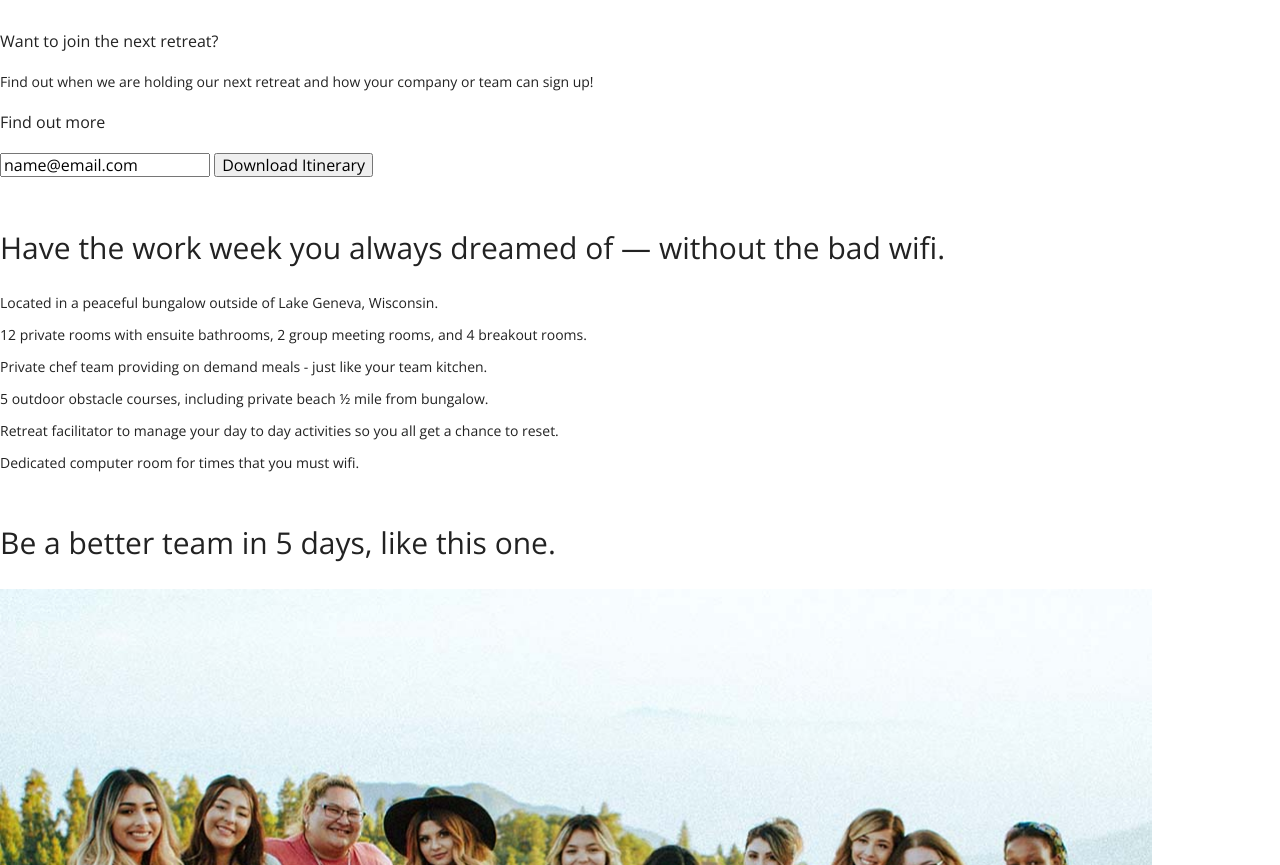
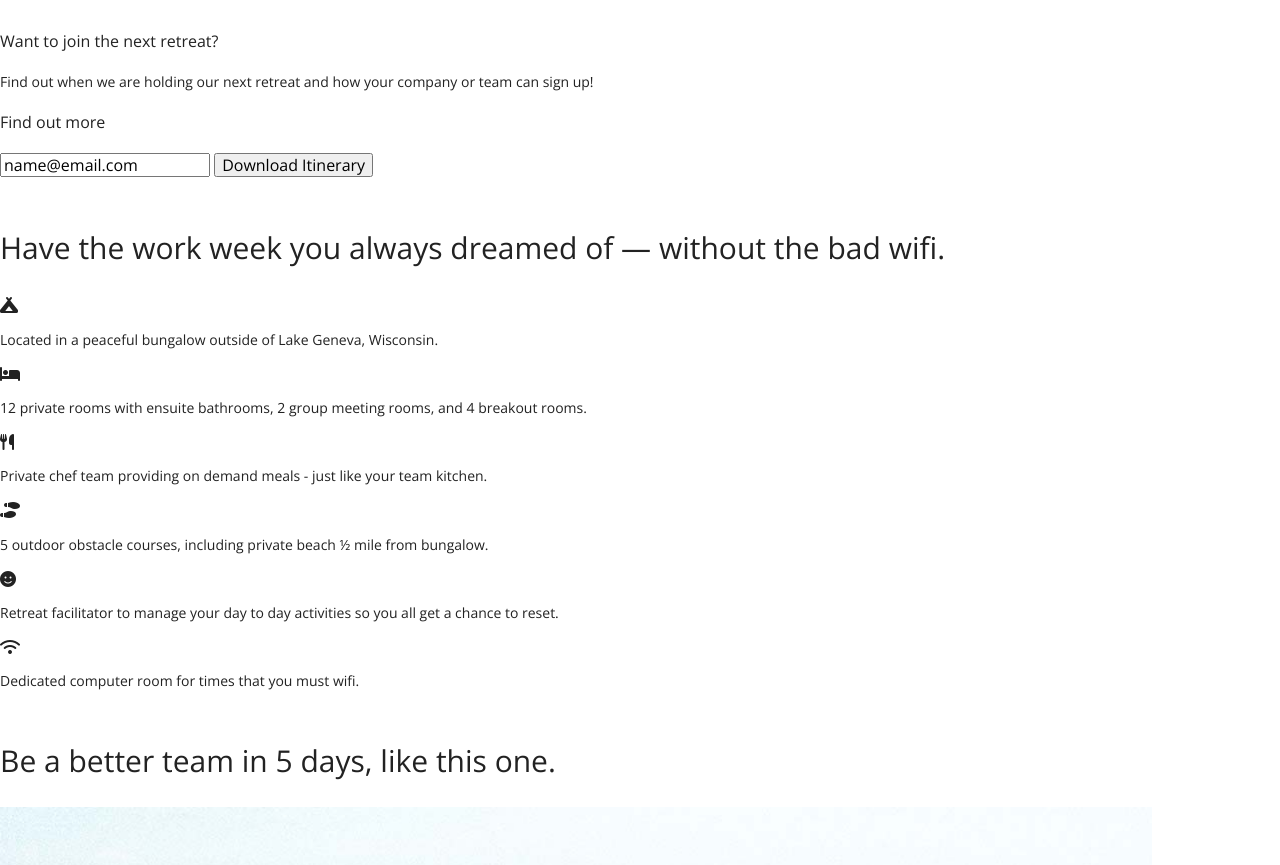
Before and after one commit to JusBar206/Unplugged-Retreat, a website built with Parcel: page index.html in a window 1280 px wide. Shown: the part 235-1100 px from the top of the page. Built offline with nearby package versions, Linux system fonts and the light colour scheme; files whose address does not match are found by name.

Commit message:
unplugged retreat

```diff
--- a/css/main.css
+++ b/css/main.css
@@ -314,6 +314,10 @@ input[type=button] {
      align-items: center;
      flex-flow: row wrap;
    }
+
+   .features i {
+  font-size: 3.75em;
+  margin-bottom: 40px;
 
    .features p {
      text-align: center;
--- a/index.html
+++ b/index.html
@@ -17,6 +17,7 @@
 
   <link rel="stylesheet" href="../css/normalize.css">
   <link rel="stylesheet" href="../css/main.css">
+  <script src="https://kit.fontawesome.com/636dc31b8a.js" crossorigin="anonymous"></script>
 
   <meta name="theme-color" content="#fafafa">
 
@@ -76,31 +77,37 @@
 
           <article>
             <p class="fontawesome-icon"></p>
+            <i class="fas fa-campground"></i>
             <p class="features-item-description">Located in a peaceful bungalow outside of Lake Geneva, Wisconsin.</P>
           </article>
 
           <article>
            <p class="fontawesome-icon"></p>
+           <i class="fas fa-bed"></i>
            <p class="features-item-description">12 private rooms with ensuite bathrooms, 2 group meeting rooms, and 4 breakout rooms.</P>
          </article>
 
          <article>
           <p class="fontawesome-icon"></p>
+          <i class="fas fa-utensils"></i>
           <p class="features-item-description">Private chef team providing on demand meals - just like your team kitchen.</P>
         </article>
 
         <article>
          <p class="fontawesome-icon"></p>
+         <i class="fas fa-shoe-prints"></i>
          <p class="features-item-description">5 outdoor obstacle courses, including private beach ½ mile from bungalow.</P>
        </article>
 
        <article>
         <p class="fontawesome-icon"></p>
+        <i class="fas fa-smile"></i>
         <p class="features-item-description">Retreat facilitator to manage your day to day activities so you all get a chance to reset.</P>
       </article>
 
       <article>
        <p class="fontawesome-icon"></p>
+       <i class="fas fa-wifi"></i>
        <p class="features-item-description">Dedicated computer room for times that you must wifi.</P>
      </article>
     </div>
```
Also changed, not shown: about/index.html (+1 -0 lines), faq/index.html (+1 -0 lines).
